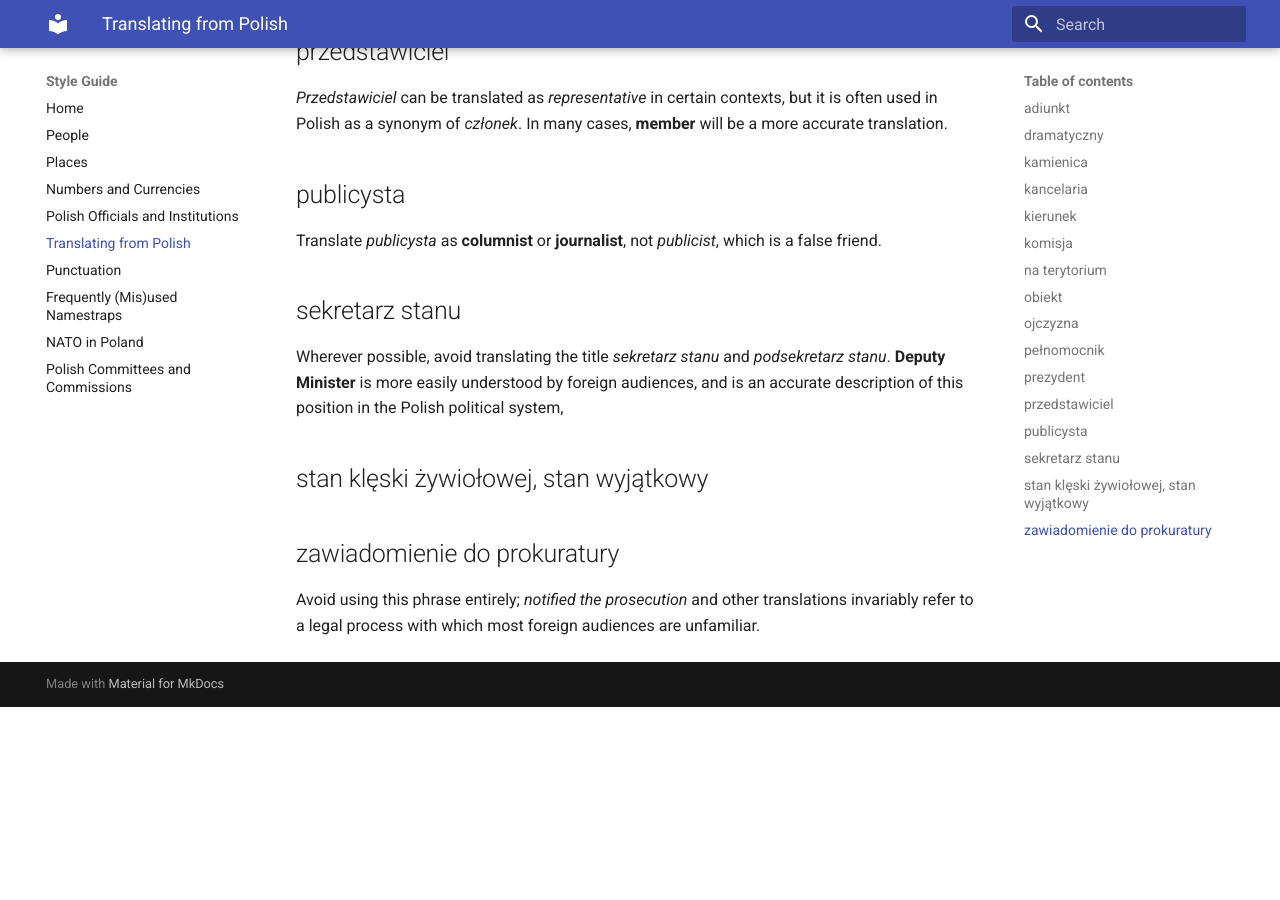
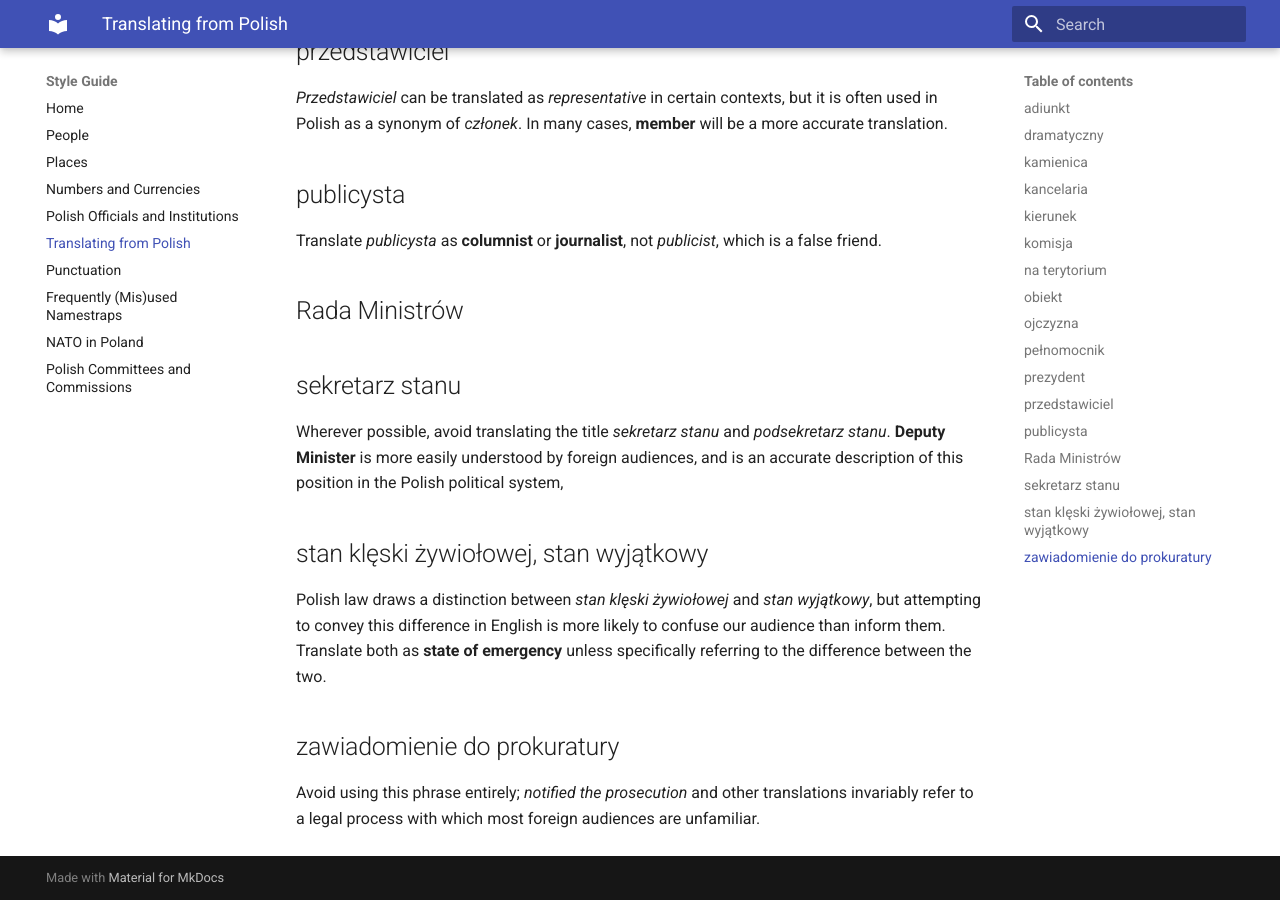
Before and after one commit to rthrbrs/styleguide, an MkDocs documentation site: the page built from docs/TranslatingFromPolish.md, in a window 1280 px wide and 900 px high, scrolled down 1955 px. Built offline with MkDocs 1.6.1 and Material for MkDocs 9.7.7, drawn with Linux system fonts in a browser that asks for light colours; before the commit the page ends 2662 px from its top, so only the background shows below that.

Commit message:
added stan klęski żywiołowej

```diff
--- a/docs/TranslatingFromPolish.md
+++ b/docs/TranslatingFromPolish.md
@@ -55,12 +55,17 @@ _Przedstawiciel_ can be translated as _representative_ in certain contexts, but
 
 Translate _publicysta_ as **columnist** or **journalist**, not _publicist_, which is a false friend.
 
+## Rada Ministrów
+
 ## sekretarz stanu
 
 Wherever possible, avoid translating the title _sekretarz stanu_ and _podsekretarz stanu_. **Deputy Minister** is more easily understood by foreign audiences, and is an accurate description of this position in the Polish political system,
 
 ## stan klęski żywiołowej, stan wyjątkowy
 
+Polish law draws a distinction between _stan klęski żywiołowej_ and _stan wyjątkowy_, but attempting to convey this difference in English is more likely to confuse our audience than inform them. Translate both as **state of emergency** unless specifically referring to the difference between the two.
+
+
 ## zawiadomienie do prokuratury
 
 Avoid using this phrase entirely; _notified the prosecution_ and other translations invariably refer to a legal process with which most foreign audiences are unfamiliar.
```
